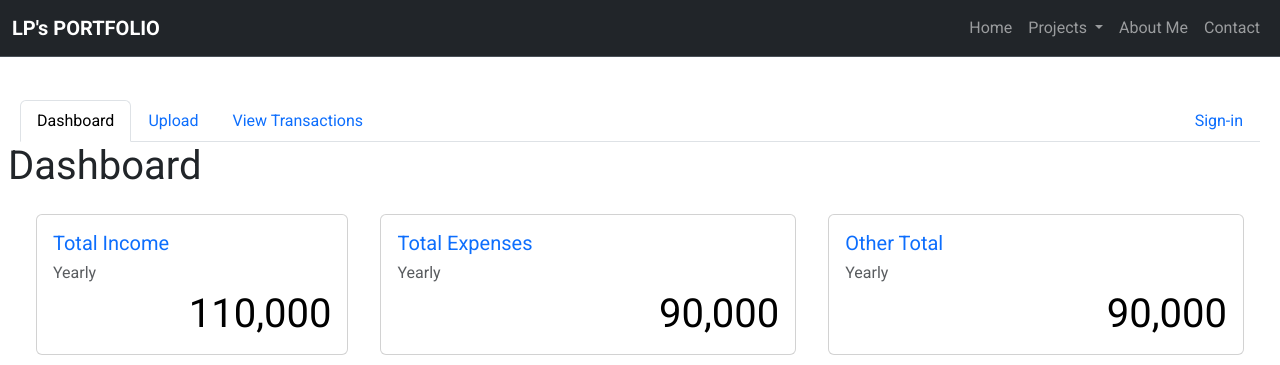
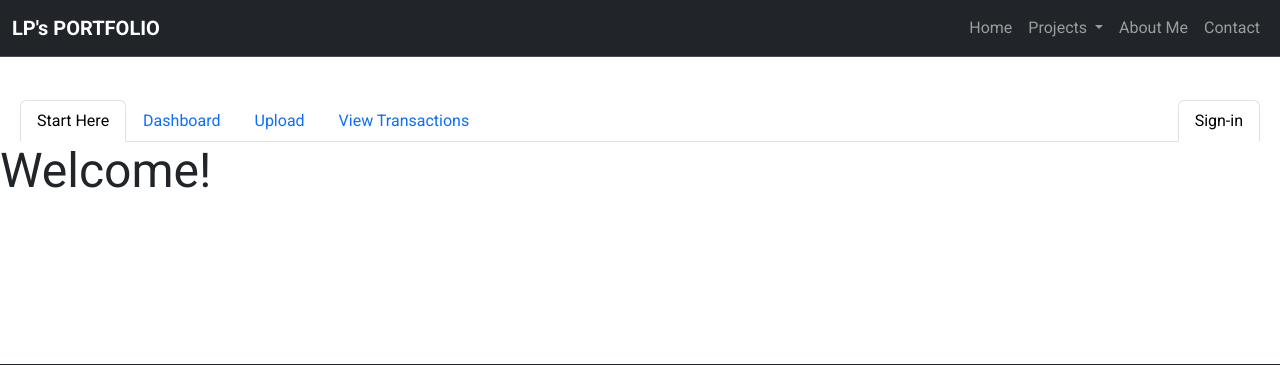
Before and after one commit to PyLou317/Django_portfolio_site, a Django app: page /finance_tracker/ in a window 1280 px wide. Shown: the top 365 px of the page. Run offline with Django 5.2, Linux system fonts and the light colour scheme.

Commit message:
added landing page, and moved js fetch into dashboard

```diff
--- a/finance_tracker/templates/finance_tracker/dashboard.html
+++ b/finance_tracker/templates/finance_tracker/dashboard.html
@@ -3,7 +3,7 @@
 
 {% block content %}
 <div class="mx-2">
-    <h1>Dashboard</h1>
+    <h1 class="m-3">Dashboard</h1>
     <div class="container-fluid min-vh-100">
         {% comment %} <div class="w-100 mt-5 h-25"></div>  {% endcomment %}
 
--- /dev/null
+++ b/finance_tracker/templates/finance_tracker/index.html
@@ -0,0 +1,11 @@
+{% extends 'finance_tracker/base.html' %}
+{% load static %}
+
+{% block content %}
+<div>
+    <div class="display-5">
+        Welcome!
+    </div>
+</div>
+
+{% endblock content %}
--- a/finance_tracker/templates/finance_tracker/navbar.html
+++ b/finance_tracker/templates/finance_tracker/navbar.html
@@ -3,7 +3,10 @@
             <!-- Tabs -->
             <ul class="nav nav-tabs mx-2">
                 <li class="nav-item">
-                    <a class="nav-link {% if request.path == '/' or request.path == '/finance_tracker/' %}active{% endif %}" href="{% url 'finance_tracker:home' %}">Dashboard</a>
+                    <a class="nav-link {% if request.path == '/' or request.path == '/finance_tracker/' %}active{% endif %}" href="{% url 'finance_tracker:home' %}">Start Here</a>
+                </li>
+                <li class="nav-item">
+                    <a class="nav-link {% if request.path == '/' or request.path == '/finance_tracker/dashboard/' %}active{% endif %}" href="{% url 'finance_tracker:dashboard' %}">Dashboard</a>
                 </li>
                 <li class="nav-item">
                     <a class="nav-link {% if request.path == '/finance_tracker/upload/' %}active{% endif %}" href="{% url 'finance_tracker:file_upload' %}">Upload</a>
@@ -14,7 +17,7 @@
 
                 <!-- Fix this -->
                 <li class="nav-item ms-auto">
-                    <a class="nav-link {% if request.path == '/finance_tracker/transaction_table/' %}active{% endif %}" href="{% url 'finance_tracker:transaction-table' %}">Sign-in</a>
+                    <a class="nav-link {% if request.path == '/finance_tracker/' %}active{% endif %}" href="{% url 'finance_tracker:home' %}">Sign-in</a>
                 </li>
 
             </ul>
--- a/finance_tracker/urls.py
+++ b/finance_tracker/urls.py
@@ -6,8 +6,10 @@ app_name = 'finance_tracker'
 
 urlpatterns = [
     path('', views.finance_tracker_home, name='home'),
+    path('dashboard/', views.finance_tracker_dashboard, name='dashboard'),
     path('transactions/', TransactionListView.as_view(), name='transaction-list'),
-    path('transaction_table/', views.transaction_table, name='transaction-table'),
     path('upload/', views.upload_statement, name='file_upload'),
+    # API's
     path('transactions_json/', views.transaction_list_json, name='transaction_list_json'),
+    # path('transaction_table/', views.transaction_table, name='transaction-table'),
 ]
--- a/finance_tracker/views.py
+++ b/finance_tracker/views.py
@@ -11,8 +11,12 @@ from django.db.models import Q
 
 import json
 
+def finance_tracker_dashboard(request):
+    return render(request, 'finance_tracker/dashboard.html')
+
+
 def finance_tracker_home(request):
-    return render(request, 'finance_tracker/dashboard.html')
+    return render(request, 'finance_tracker/index.html')
 
 
 def upload_statement(request):
```
Also changed, not shown: finance_tracker/static/finance_tracker/js/dashboard.js (+7 -0 lines), db.sqlite3.
